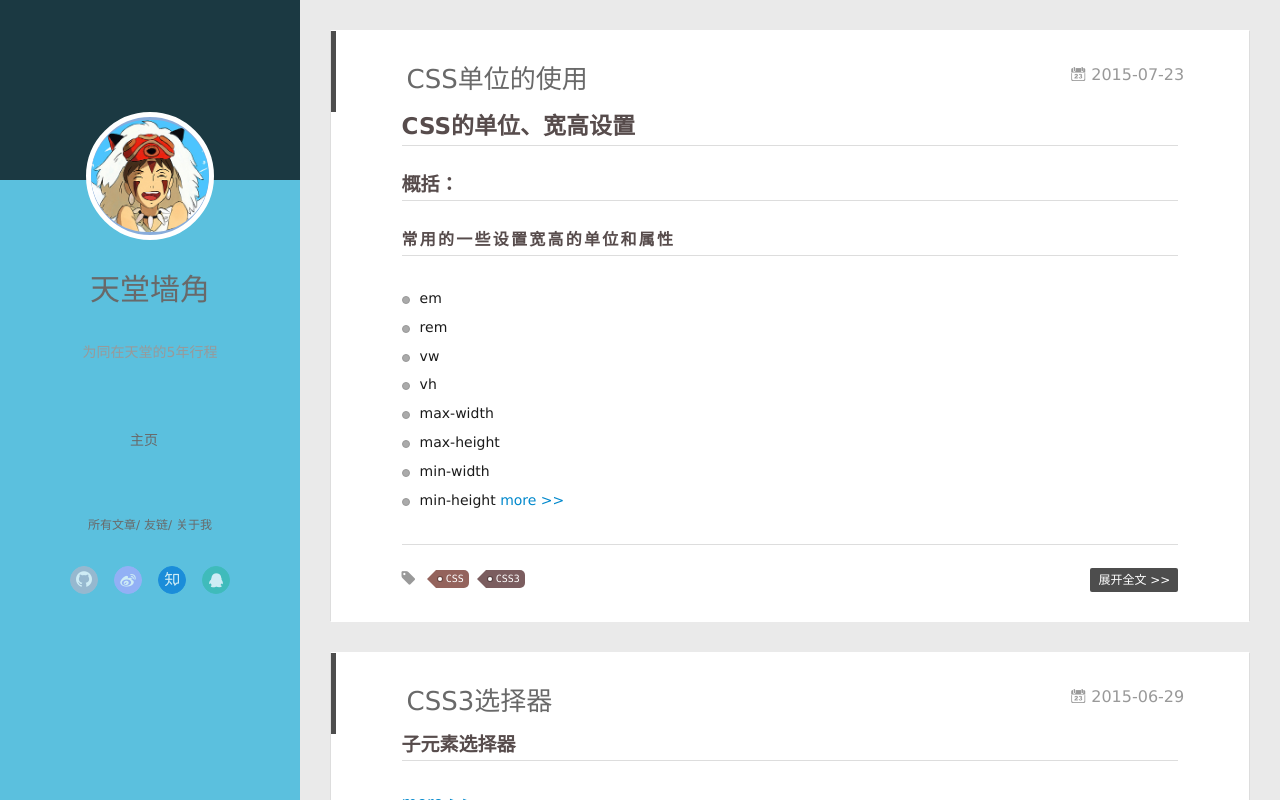
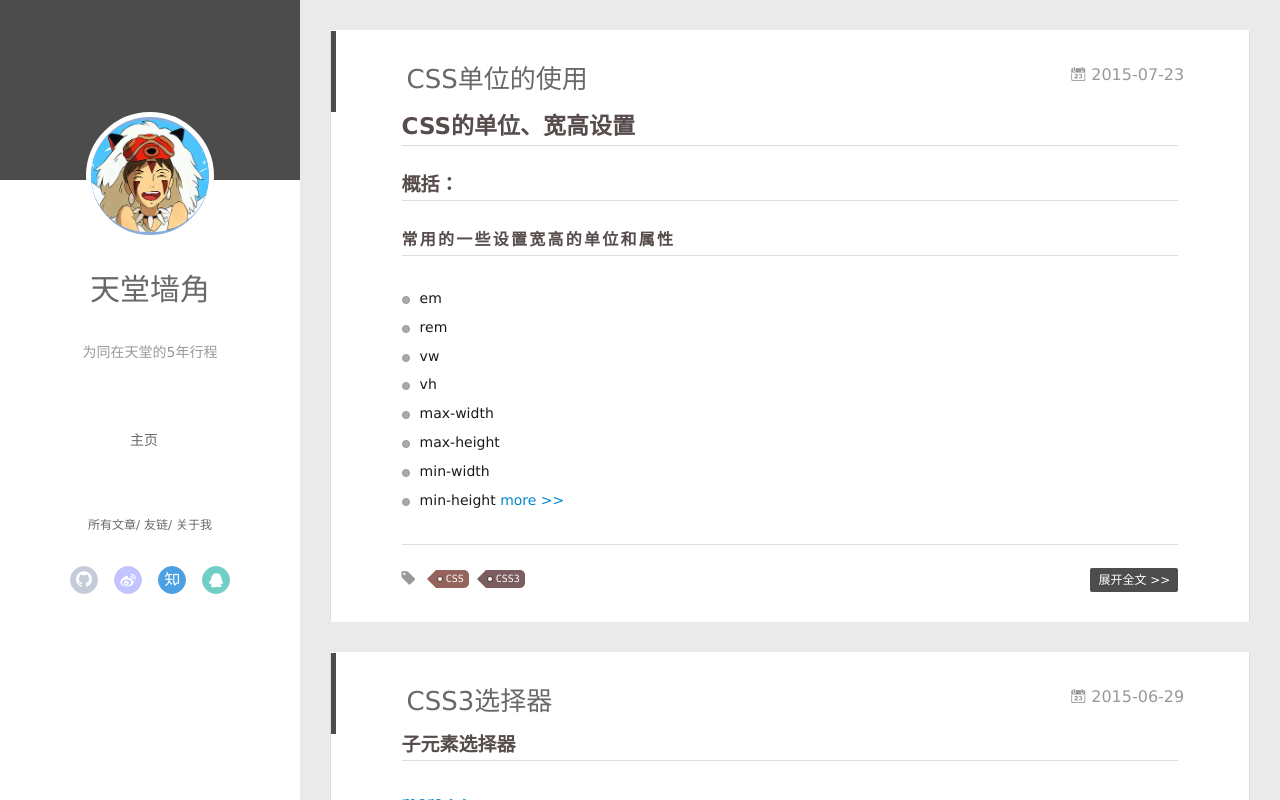
Before and after one commit to DuYangsir/duyangsir.github.io, a plain HTML site: page index.html in a window 1280 px wide. Drawn offline with Linux system fonts and the light colour scheme.

Commit message:
Site updated: 2016-12-29 10:16:43

```diff
--- a/index.html
+++ b/index.html
@@ -25,11 +25,7 @@
 
   <link rel="stylesheet" href="/main.css?v=4.0.0.css">
 
-<style type="text/css">
-.left-col{
-  background:#5bc0de;
-}
-</style>
+
 
 
 </head>
```
